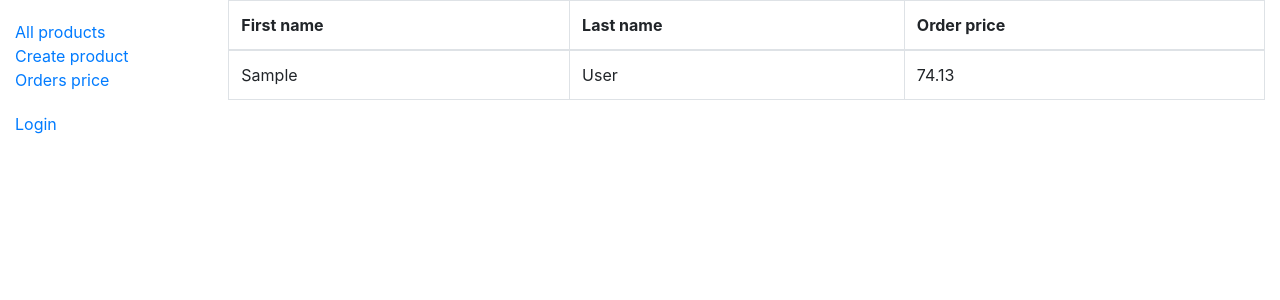
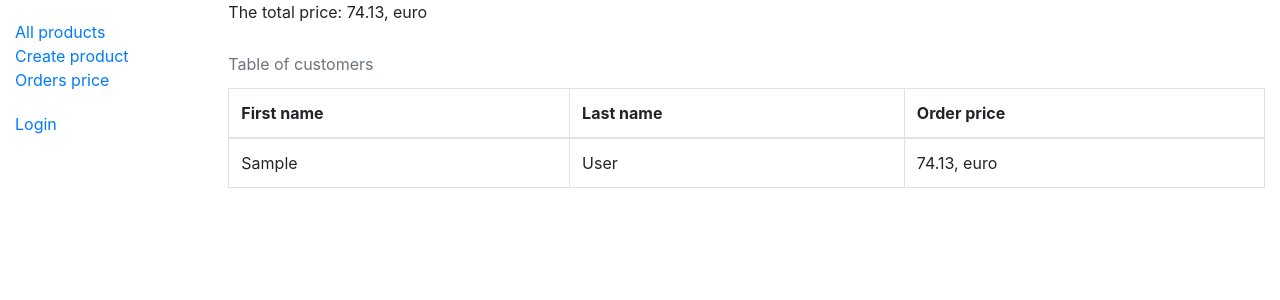
Before and after one commit to CapitanS/hillel_hw07_django, a Django app: page /orders/customers_price/ in a window 1280 px wide. Shown: the top 300 px of the page. Run offline with Django 3.2, Linux system fonts and the light colour scheme; data comes from the database, SQL or seed files in the repository; tables that the repository leaves empty hold one stand-in row (values such as "Sample post"); parts of the project's set-up code (start-up, migrations or seed data) failed here and were passed over.

Commit message:
Homework 17. Django tags and filters. - added poll_extras.py for custom tags and filters - created tag and filter - added tag and filter on customers_price_list.html

```diff
--- a/orders/templates/orders/customers_price_list.html
+++ b/orders/templates/orders/customers_price_list.html
@@ -1,7 +1,10 @@
 {% extends "products_base_generic.html" %}
-
+{% load poll_extras %}
 {% block content %}
+{% total_price as price %}
+<p>The total price: {{ price|floatformat:2|currency }}</p>
 <table class="table table-bordered">
+  <caption style="caption-side:top;">Table of customers</caption>
   <thead>
     <tr>
       <th>First name</th>
@@ -14,7 +17,7 @@
       <tr>
         <td>{{ customer.first_name }}</td>
         <td>{{ customer.last_name }}</td>
-        <td>{{ customer.order_price }}</td>
+        <td>{{ customer.order_price|floatformat:2|currency }}</td>
       </tr>
     {% endfor %}
   </tbody>
--- /dev/null
+++ b/orders/templatetags/poll_extras.py
@@ -0,0 +1,27 @@
+from django import template
+from django.db.models import FloatField, Sum
+from orders.models import Customer
+
+register = template.Library()
+
+
+@register.filter
+def currency(value, name='euro'):
+    """
+    Takes some value of price and return the value of price with currency
+    :param value: Some price
+    :param name: Name of currency
+    :return: The value of price with currency
+    """
+    return f'{value}, {name}'
+
+
+@register.simple_tag()
+def total_price() -> float:
+    """
+    Returns the total price of all bought products of all customers
+    :return:
+    """
+    return Customer.objects.all().annotate(order_price=Sum('product__price',
+                                                           output_field=FloatField())
+                                           ).aggregate(price=Sum('order_price')).get('price')
```
Also changed, not shown: orders/templatetags/__init__.py (added).
